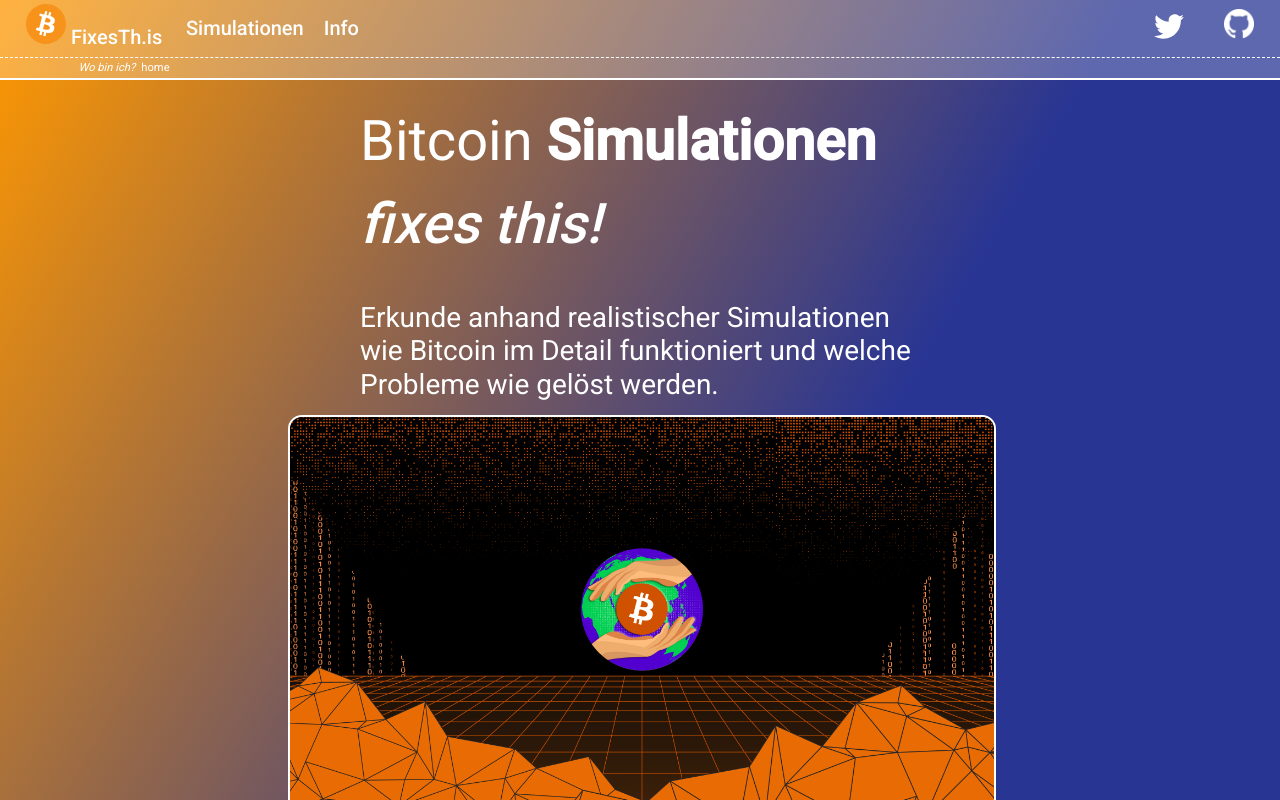
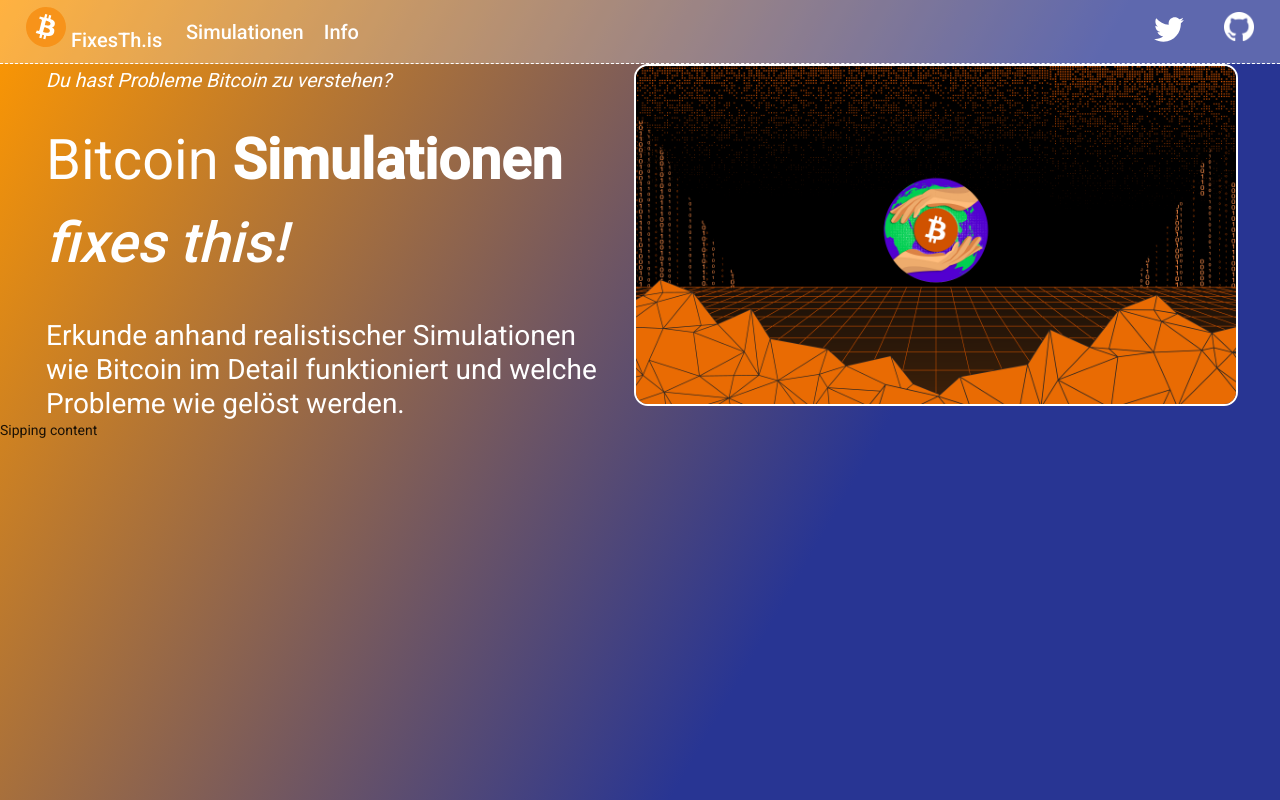
Before and after one commit to MyKaez/btc-playground, an Angular app: page /home in a window 1280 px wide. Built offline with nearby package versions, Linux system fonts and the light colour scheme.

Commit message:
changed to central layout with max width added footer placeholder;

```diff
--- a/src/app/app.component.scss
+++ b/src/app/app.component.scss
@@ -28,10 +28,7 @@ button {
 }
 
 .items {
-    width: 100%;
-    height: 100%;
     display: flex;
-    flex-wrap: wrap;
     justify-content: center;
     align-content: center;
 }
--- a/src/app/home/home.component.scss
+++ b/src/app/home/home.component.scss
@@ -31,9 +31,8 @@
 }
 
 .picture {
-    margin: 1em;
-    min-width: 25em;
-    max-width: 55%;
+    max-width: 600px;
+    margin-left: $margin-huge;
 
     img {
         width: 100%;
--- a/src/app/main-nav/main-nav.component.html
+++ b/src/app/main-nav/main-nav.component.html
@@ -32,7 +32,7 @@
         </a>
       </div>
     </mat-toolbar>
-    <div class="breadcrumbs">
+    <div class="breadcrumbs" *ngIf="false">
       <i>Wo bin ich?</i>
       <span *ngFor="let path of pathParts">
         <a (click)="navigateTo(getFullPath(path))">{{path}}</a>
@@ -41,7 +41,12 @@
 
     </div>
     <div class=" content-wrapper">
-      <ng-content></ng-content>
+      <div class="content-area">
+        <ng-content></ng-content>
+      </div>
+    </div>
+    <div class="footer">
+      <span>Sipping content</span>
     </div>
   </mat-sidenav-content>
 </mat-sidenav-container>
--- a/src/app/main-nav/main-nav.component.scss
+++ b/src/app/main-nav/main-nav.component.scss
@@ -54,10 +54,13 @@ mat-toolbar {
 
 .content-wrapper {
   color: $light-color;
-  height: 100%;
+  display: flex;
   justify-content: center;
-  align-items: center;
   overflow: auto;
+
+  .content-area {
+    max-width: $max-content-width;
+  }
 }
 
 .logo {
--- a/src/styles.scss
+++ b/src/styles.scss
@@ -40,6 +40,15 @@ $code-font: 'Courier New', Courier, monospace;
 $dark-color: black;
 $light-color: white;
 
+/* sizes */
+$max-content-width: 1200px;
+
+/* spaces */
+$margin-slim: .25em;
+$margin-small: .5em;
+$margin-large: 1em;
+$margin-huge: 2em;
+
 html,
 body {
   height: 100%;
```
